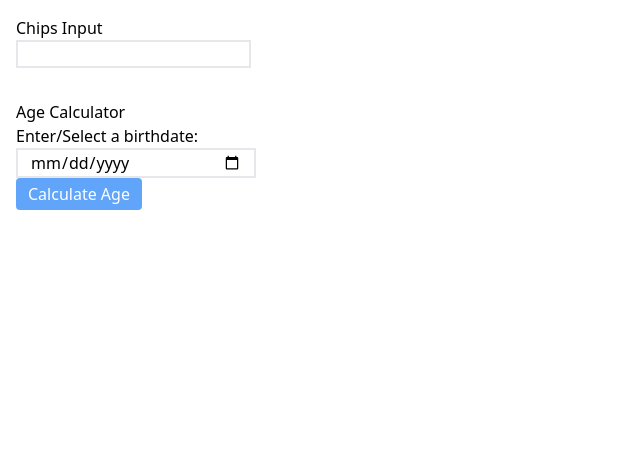
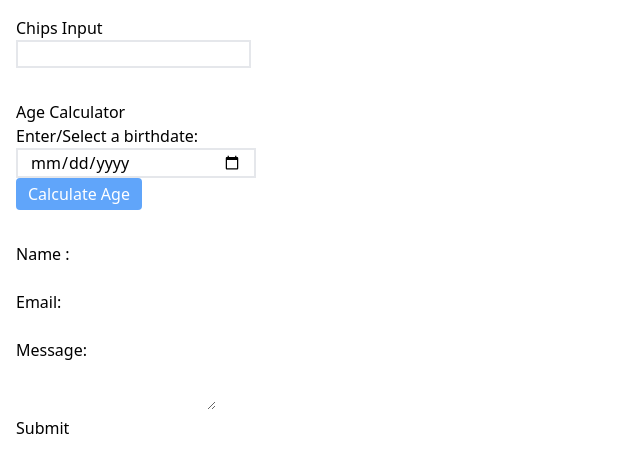
Before and after one commit to code1breaker/frontend-practice, a Next.js app: page /interview-questions in a window 1280 px wide. Shown: the top 472 px of the page, without its empty margins (0-640 px from the left). Built offline with nearby package versions, Linux system fonts and the light colour scheme.

Commit message:
contact form

```diff
--- /dev/null
+++ b/src/components/ContactForm.jsx
@@ -0,0 +1,84 @@
+import React, { useState } from "react";
+
+const emailRegex = /^[^\s@]+@[^\s@]+\.[^\s@]+$/;
+
+const ContactForm = () => {
+  const [form, setForm] = useState({ name: "", email: "", message: "" });
+  const [error, setError] = useState({});
+  const [success, setSuccess] = useState(false);
+  const [submittedName, setSubmittedName] = useState("");
+
+  const handleChange = (e) => {
+    const { name, value } = e.target;
+    setForm({ ...form, [name]: value });
+  };
+
+  const validate = () => {
+    const newErrors = {};
+    if (!form?.name?.trim()) newErrors.name = "Name is required";
+    if (!form?.email?.trim()) newErrors.email = "Email is required";
+    else if (!emailRegex.test(form.email)) {
+      newErrors.email = "Invalid email format";
+    }
+    if (!form?.message?.trim()) newErrors.message = "Message is required";
+
+    return newErrors;
+  };
+  const handleSubmit = (e) => {
+    e.preventDefault();
+    const validationErrors = validate();
+    if (Object.keys(validationErrors).length) {
+      return setError(validationErrors);
+    }
+
+    setSubmittedName(form.name);
+    setForm({ name: "", email: "", message: "" });
+    setSuccess(true);
+  };
+  return (
+    <div className="p-4">
+      {!success ? (
+        <form onSubmit={handleSubmit}>
+          <label htmlFor="name">Name :</label>
+          <div>
+            <input
+              id="name"
+              type="text"
+              value={form?.name}
+              name="name"
+              onChange={handleChange}
+            />
+            {error?.name && <p style={{ color: "red" }}>{error?.name}</p>}
+          </div>
+          <label htmlFor="email">Email:</label>
+          <div>
+            <input
+              id="email"
+              type="text"
+              value={form?.email}
+              name="email"
+              onChange={handleChange}
+            />
+            {error?.email && <p style={{ color: "red" }}>{error?.email}</p>}
+          </div>
+          <label htmlFor="message">Message:</label>
+          <div>
+            <textarea
+              id="message"
+              value={form?.message}
+              name="message"
+              onChange={handleChange}
+            />
+            {error?.message && <p style={{ color: "red" }}>{error?.message}</p>}
+          </div>
+
+          <button type="submit">Submit</button>
+        </form>
+      ) : (
+        <h1>Thank you, {submittedName}</h1>
+      )}
+    </div>
+  );
+};
+
+export default ContactForm;
--- a/src/pages/interview-questions/index.js
+++ b/src/pages/interview-questions/index.js
@@ -1,3 +1,4 @@
+import ContactForm from "../../components/ContactForm";
 import AgeCalculator from "../../components/AgeCalculator";
 import ChipsInput from "../../components/ChipsInput";
 
@@ -6,6 +7,7 @@ const InterviewQuestionsPage = () => {
     <div className="">
       <ChipsInput />
       <AgeCalculator />
+      <ContactForm />
     </div>
   );
 };
```
